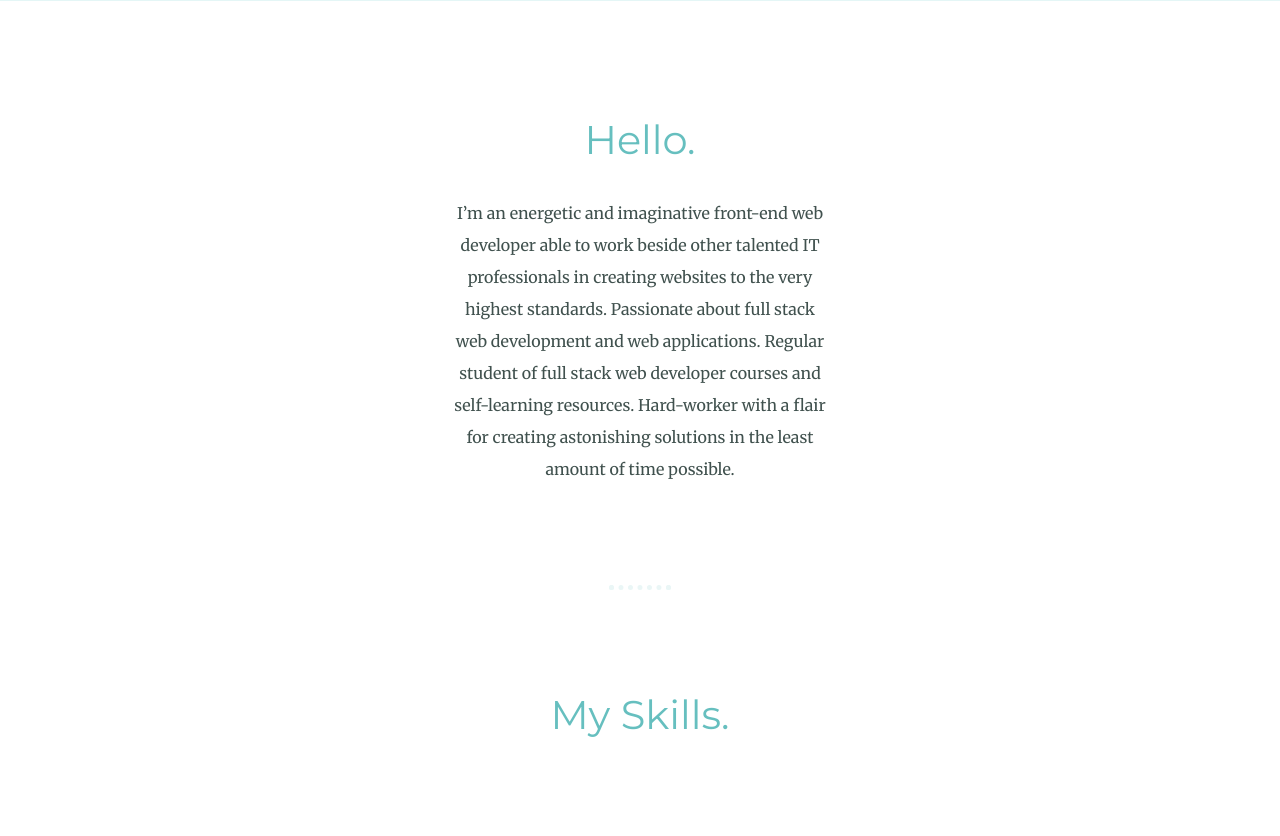
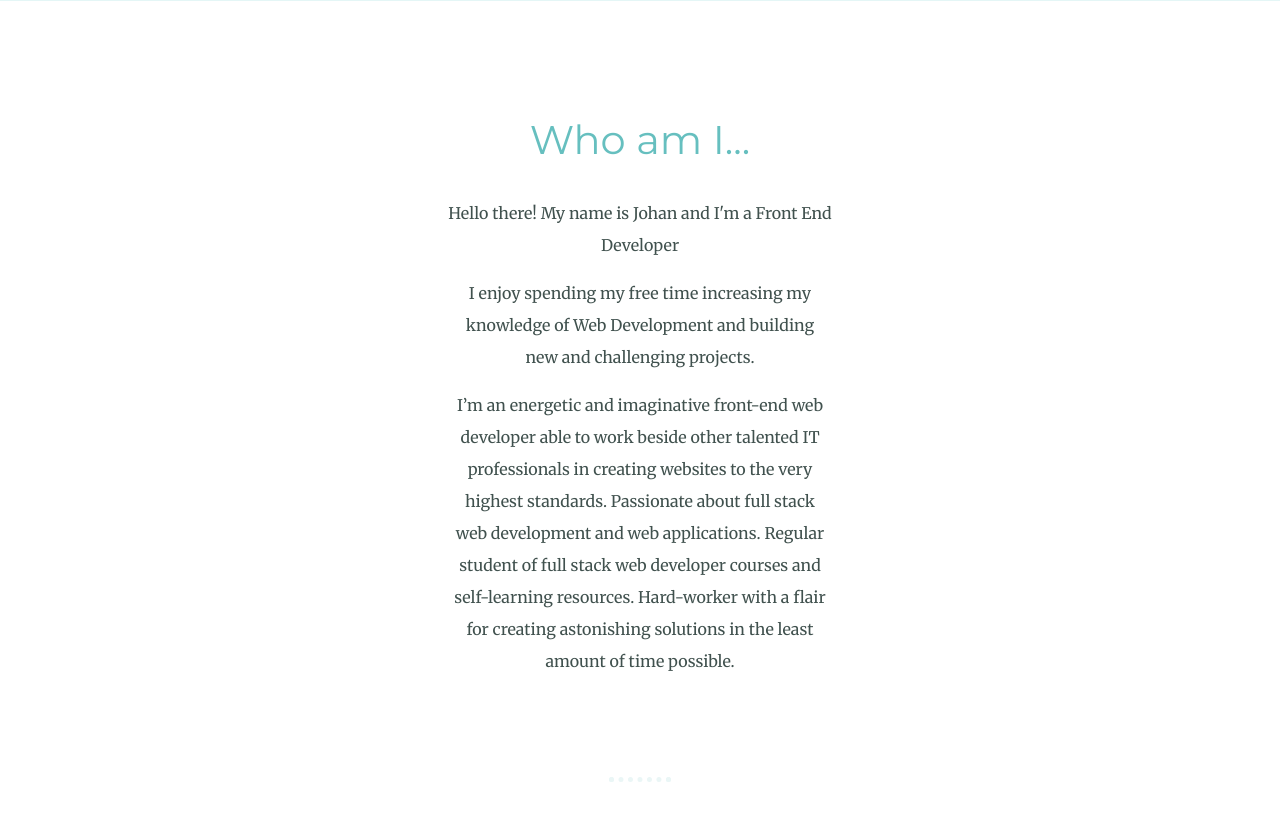
Before and after one commit to johanuribe03/cv, a plain HTML site: page index.html in a window 1280 px wide. Shown: the part 757-1593 px from the top of the page. Drawn offline with Linux system fonts and the light colour scheme.

Commit message:
Update 9Sep2019

```diff
--- a/index.html
+++ b/index.html
@@ -20,11 +20,21 @@
   <div class="middle-container">
     <div class="profile">
 
-      <h2>Hello.</h2>
-      <p class="hello-p">I’m an energetic and imaginative front-end web developer able to work beside other talented IT professionals in creating websites to the very highest standards. Passionate about full stack web development and web
-        applications. Regular student of full stack web developer courses and self-learning resources. Hard-worker with a flair for creating astonishing solutions in the least amount of time possible.</p>
+      <h2>Who am I...</h2>
+      <div class="hello-p">
+        <p>Hello there! My name is Johan and I'm a Front End Developer</p>
+        <p> I enjoy spending my free time increasing my knowledge of Web Development and building new and challenging
+          projects.</p>
+
+        <p>I’m an energetic and imaginative front-end web developer able to work beside other talented IT professionals
+          in creating websites to the very highest standards. Passionate about full stack web development and web
+          applications. Regular student of full stack web developer courses and self-learning resources. Hard-worker
+          with a flair for creating astonishing solutions in the least amount of time possible.</p>
+      </div>
     </div>
     <hr>
+
+    <div class=></div>
     <div class="skills">
       <h2>My Skills.</h2>
       <div class="skill-row">
@@ -59,7 +69,8 @@
     <div class="contact-me">
       <h2>Get In Touch</h2>
       <h3 class="contact-subtitle">Thank you for the time in reviewing my application.</h3>
-      <p class="contact-message">I look forward to speaking with you. I can be reached anytime by email clicking the button bellow:</p>
+      <p class="contact-message">I look forward to speaking with you. I can be reached anytime by email clicking the
+        button bellow:</p>
       <a class="btn" href="mailto:johan.uribe@gmail.com">CONTACT ME</a>
     </div>
   </div>
@@ -71,6 +82,9 @@
     <a class="footer-link" href="https://johanuribe03.github.io/tindog/">Website</a>
     <p class="name-surname">© 2019 Johan Uribe @ Outsider Stone.</p>
   </div>
+
+
+  <script src='main.js'></script>
 </body>
 
 </html>
```
Lines whose indentation alone changed are shown as unchanged.
